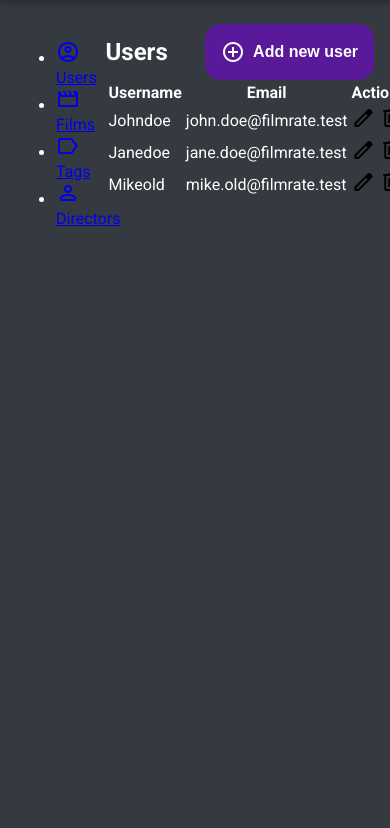
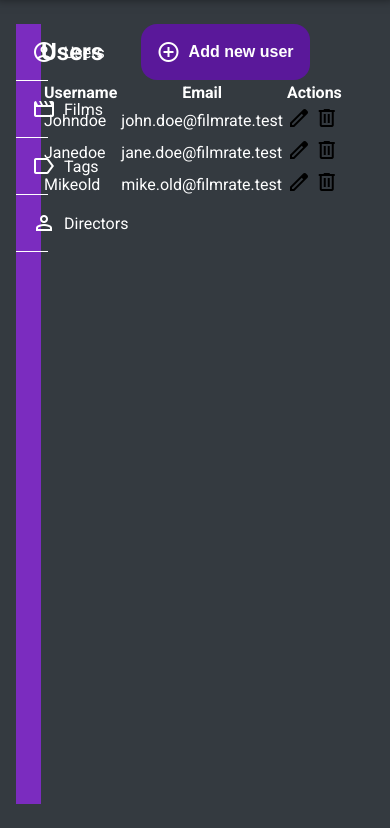
Before and after one commit to MikiWojak/film-list, a PHP site: page /admin-users in a window 390 px wide; the page is wider, and only the part inside the window is pictured. Shown: the part 72-900 px from the top of that part. Before the commit the page ends 298 px from the top of that part, so only its background shows below. Run offline with PHP 8.4, Linux system fonts and the light colour scheme.

Commit message:
Navbar mobile

```diff
--- a/public/css/admin.css
+++ b/public/css/admin.css
@@ -11,17 +11,57 @@
     }
 }
 
+/* @TODO Show / Hide Navbar logic (especially on mobile) */
 .navbar {
     display: none;
-    width: 25%;
+    width: 100%;
+    position: fixed;
+    top: calc(32px + 2em);
+    left: 0;
+    height: calc(100vh - 32px - 2em);
+
+    background-color: #7B2CBF;
 
     @media only screen and (min-device-width: 768px) {
-        display: block;
+        position: static;
+        top: unset;
+        left: unset;
+        width: 25px;
     }
+}
+
+.navbar.navbar--enabled {
+    display: block;
+}
+
+.navbar > ul {
+    list-style-type: none;
+    margin: 0;
+    padding: 0;
+}
+
+.navbar > ul > li > a {
+    color: #fff;
+    text-decoration: none;
+    display: flex;
+    align-items: center;
+    gap: 0.5em;
+    padding: 1em;
+    border-bottom: 1px solid #fff;
 }
 
 .content {
     width: 100%;
+}
+
+.content.navbar--enabled {
+    width: 100%;
+
+    @media only screen and (max-device-width: 767px) {
+        /* @TODO Improve / fix */
+        height: calc(80vh - 80px);
+        overflow: hidden;
+    }
 
     @media only screen and (min-device-width: 768px) {
         width: 75%;
--- a/public/views/admin-users.html
+++ b/public/views/admin-users.html
@@ -44,10 +44,11 @@
         </header>
 
         <div class="admin-container">
-            <nav class="navbar">
+            <!-- <nav class="navbar"> -->
+            <nav class="navbar navbar--enabled">
                 <ul>
                     <li>
-                        <a href="#">
+                        <a href="/admin-users">
                             <span class="material-symbols-outlined">
                                 account_circle
                             </span>
@@ -81,7 +82,8 @@
                 </ul>
             </nav>
 
-            <main class="content">
+            <!-- <main class="content"> -->
+            <main class="content navbar--enabled">
                 <div class="list__header">
                     <h2>Users</h2>
 
```
